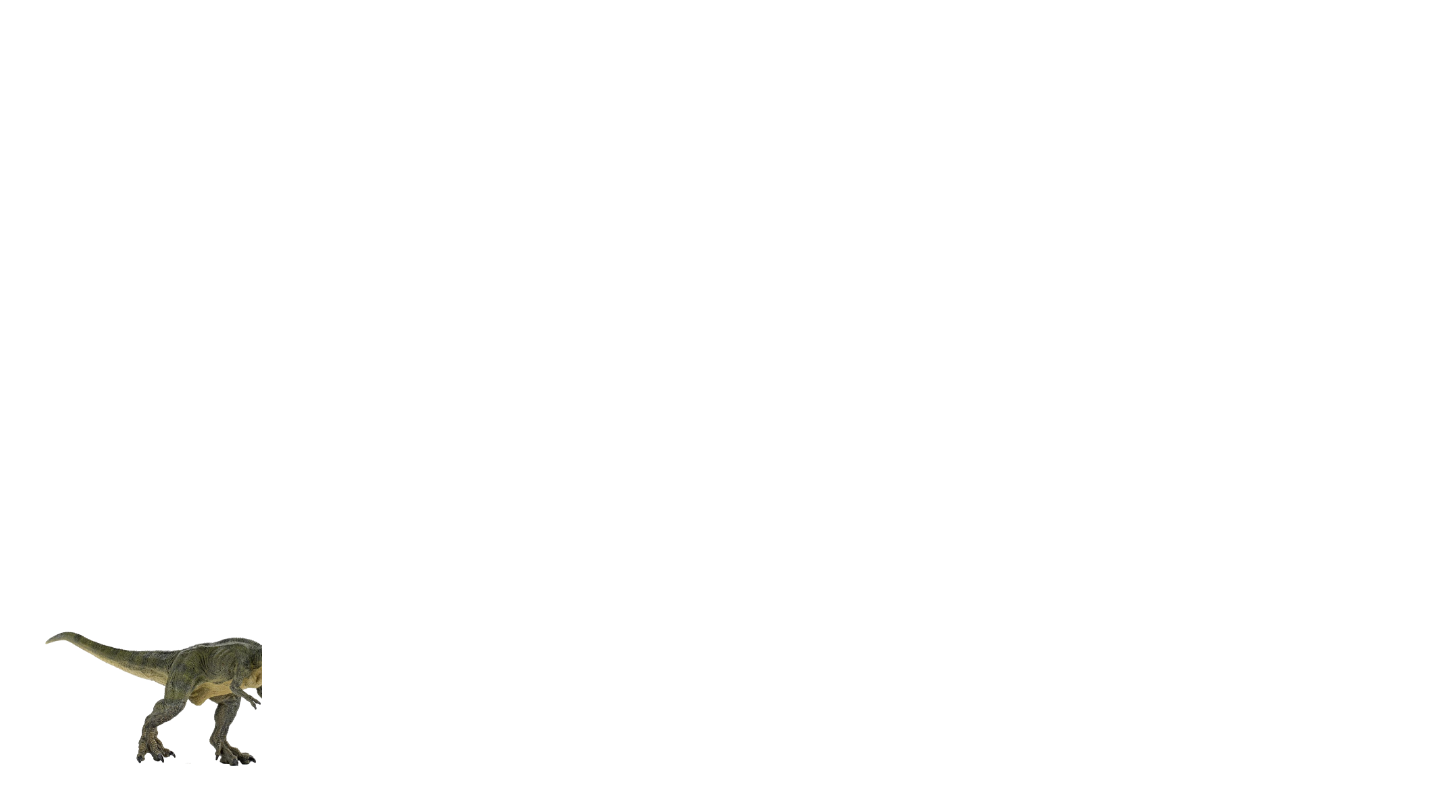
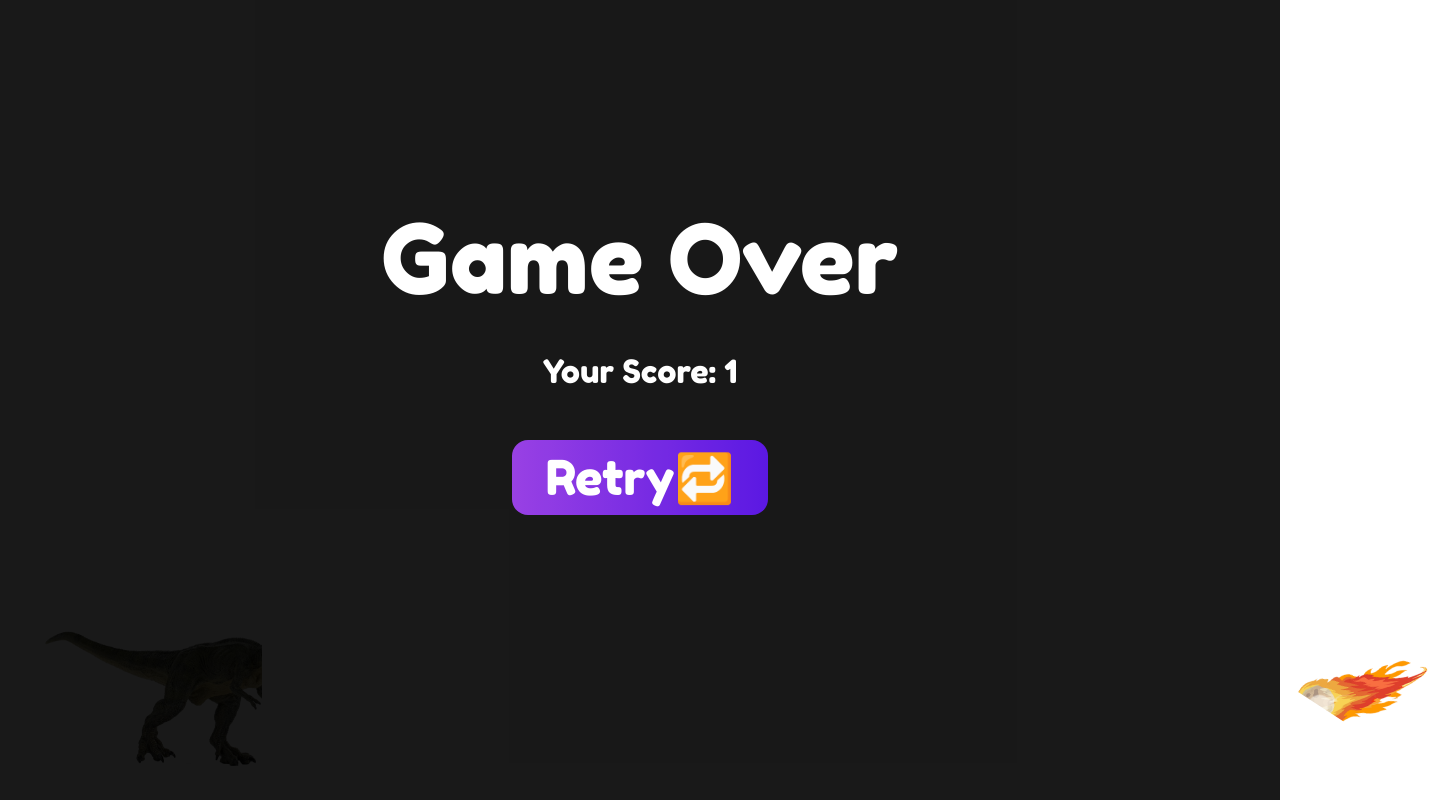
Before and after one commit to hamiecod/MeteorRun, a plain HTML site: page dist/index.html in a window 1280 px wide. Both pictures are taken after a click on the button "Play🌟". Shown: the whole page, 1435 px wide, since content can reach past the window. Drawn offline with Linux system fonts and the light colour scheme.

Commit message:
:sparkles: Added game over screen and retry button

```diff
--- a/dist/index.html
+++ b/dist/index.html
@@ -13,16 +13,26 @@
     <div class="splash">
         <div class="splash-emoji">🌠</div>
         <div class="splash-title">Welcome to Meteor Run</div>
-        <div class="splash-subtitle">If you are using a mobile phone, please keep your phone in horizontal alignment</div>
+        <div class="splash-subtitle">Save dinosaurs from extinction</div>
         <div class="splash-play">
             <button class="splash-play__button">Play🌟</button>
         </div>
     </div>
     <div class="game">
-        <div class="game-over">Game Over</div>
         <div class="game-dino"></div>
         <div class="game-score__container">Your Score: 0</div>
         <div class="game-obstacle obstacleAnimation"></div>
     </div>
+    <div class="game-over">
+        <div class="game-over__title">
+            Game Over
+        </div>
+        <div class="game-over__score"></div>
+        <div class="game-over__retry">
+            <div class="game-over__retry-button">
+                Retry🔁
+            </div>
+        </div>
+    </div>
 </body>
 </html>
--- a/dist/script.js
+++ b/dist/script.js
@@ -1,217 +1,157 @@
-// variables
-
-// game components
-var dino = document.querySelector(".game-dino");
-var obstacle = document.querySelector(".game-obstacle");
-var gameOver = document.querySelector(".game-over");
-var scoreContainer = document.querySelector(".game-score__container");
-
-// audio
-var gameAudio = new Audio("../assets/music.mp3");
-var gameOverAudio = new Audio("../assets/death.mp3");
-
-// splash screen
-var playButton = document.querySelector(".splash-play__button");
-var splash = document.querySelector(".splash");
-
-// game values
-var score = 0;
-// score of the player
-var cross = true;
-// whether the obstacle has crossed the dragor
-// whether the dragon has jumped over the obstacle
-  // if cross is false it means that the obstacle is under the dino or just passing the dino
-  // if cross is true it means that the obstacle is not very near the dino and is not passing the dino and is somewhere else on the playground
-
-// game component position values
-dinoX = parseInt(
-  window.getComputedStyle(dino, null)
-  .getPropertyValue("left")
-);
-// X axis value of dino
-
-dinoY = parseInt(
-  window.getComputedStyle(dino, null)
-  .getPropertyValue("top")
-);
-// Y axis value of dino
-
-obstacleX = parseInt(
-  window.getComputedStyle(obstacle, null).getPropertyValue("left")
-);
-// X axis value of obstacle
-
-obstacleY = parseInt(
-  window.getComputedStyle(obstacle, null).getPropertyValue("top")
-);
-// Y axis value of obstacle
-
-distanceX = Math.abs(dinoX - obstacleX);
-// X axis distance between the dino and the obstacle
-
-distanceY = Math.abs(dinoY - obstacleY);
-// Y axis distance between the dino and the obstacle
-
-animationDuration = parseFloat(
-  window.getComputedStyle(obstacle, null).getPropertyValue("animation-duration")
-);
-// the duration of the obstacle animation AKA the obstacle speed
-// default value = 3s
-
+score = 0;
+cross = true;
+var playButton = document.querySelector('.splash-play__button');
 var newDuration;
-// the new animation duration of the obstacle AKA the new obstacle speed
-
 // variables declared without let or var keyword become global and can be accessed anywhere
 
-// splash screen
-playButton.addEventListener("click", hideSplash);
-// the hideSplash function is started on the play button click
+gameOver = document.querySelector(".game-over");
+gameOver.classList.add("hidden");
+gameOver.classList.remove("visible");
 
-splash.classList.add("visible");
-// makes the splash screen visible
-obstacle.classList.add("hidden");
-// hides the obstacle so that it is not visible behind the splash screen
+function startGame() {
+  score=0;
+  updateScore(score);
 
-// function to hide the splash screen
-function hideSplash() {
-  splash.classList.remove("visible");
-  // removes the visible class
-  splash.classList.add("hidden");
-  // hides the splash screen
-  setTimeout(() => {
-    startGame();
-  }, 1500);
-  // starts the game in 1500ms, so that the player can set himself to the environment
-}
+  dino = document.querySelector(".game-dino");
+  dino.style.left= 3.5 + "vw";
+  dino.style.transform = "scaleX(1)";
 
-
-// starts the main game
-function startGame() {
+  gameAudio = new Audio('../assets/music.mp3');
+  gameOverAudio = new Audio('../assets/death.mp3');
+  obstacle.classList.remove("hidden");
+  obstacle.classList.add("visible");
+  obstacle.classList.add("obstacleAnimation");
+  obstacle.style.right = -10 + "vw";
+  gameOver = document.querySelector(".game-over");
+  gameOver.classList.add("hidden");
   setTimeout(() => {
     gameAudio.play();
-  }, 300);
-  // audio is turned on, 300ms after the play button click
-  // audio is played after a delay so that the user can see the environment and then get into the play mode
+  }, 1200);
 
-  obstacle.classList.remove("hidden");
-  obstacle.classList.add("visible");
-  // makes the obstacle visible
-  // the obstacle is hidden due to splash screen
-
-  obstacle.style.right = -3 + "vw";
-  // takes the obstacle out of the screen to prevent random spawning of the obstacle
-  gameOver.classList.add("hidden");
-  // hides the game over message(default)
-
-
-  // PLAYER CONTROLS
   // onkeydown is triggered when a key is pressed
   // e.keycode will give the key code of the key pressed
   document.onkeydown = function (e) {
+    dino = document.querySelector(".game-dino");
+    // console.log(e.keyCode);
     if (e.keyCode == 87 || e.keyCode == 38 || e.keyCode == 32) {
       // JUMP
       // 87 is w
       // 38 is up arrow key
       // 32 is space bar
       dino.classList.add("animateDino");
-      // animates the dino(player) to jump when specific key is pressed, see _game.scss
       setTimeout(() => {
         dino.classList.remove("animateDino");
-        // stops the dino animation after 800 ms, thus stopping the dino jump
-      }, 800);
-    }
-    else if (e.keyCode == 68 || e.keyCode == 39) {
+      }, 1100);
+    } else if (e.keyCode == 68 || e.keyCode == 39) {
       // RIGHT
       // 68 is d
       // 39 is right arrow key
+      dinoX = parseInt(
+        window.getComputedStyle(dino, null).getPropertyValue("left")
+      );
       dino.style.transform = "scaleX(1)";
-      // makes the dino look towards the right
-      dino.style.left = dinoX + 8.75 + "vw";
-      // makes the dino walk towards the right
-    }
-    else if (e.keyCode == 65 || e.keyCode == 37) {
+      dino.style.left = dinoX + 112 + "px";
+    } else if (e.keyCode == 65 || e.keyCode == 37) {
       // LEFT
       // 65 is a
       // 37 is left arrow key
+      dinoX = parseInt(
+        window.getComputedStyle(dino, null).getPropertyValue("left")
+      );
       dino.style.transform = "scaleX(-1)";
-      // makes the dino look towards right
-      dino.style.left = dinoX - 8.75 + "vw";
-      // makes the dino move towards left
+      dino.style.left = dinoX - 112 + "px";
     }
   };
 
   setInterval(() => {
-    // every 100ms check the following:
-    if (distanceX < 120 && distanceY < 30) {
-      // if the distance between the dino and obstacle on the X axis is less than 120px
-      // if the distance between the dino and obstacle on the Y axis is less than 30px
-      // it just acts like `is touching` function
-      // if the distance between the dino and obstacle on X axis is less than 120px, they both are touching each other
-      // if the distance between the dino and obstacle on X axis is less than 120px as well as the distance between the both on the Y axis is less than 30px, they are touching each other
+    dino = document.querySelector(".game-dino");
+    gameOver = document.querySelector(".game-over");
+    obstacle = document.querySelector(".game-obstacle");
+
+    dx = parseInt(window.getComputedStyle(dino, null).getPropertyValue("left"));
+    dy = parseInt(window.getComputedStyle(dino, null).getPropertyValue("top"));
+
+    ox = parseInt(
+      window.getComputedStyle(obstacle, null).getPropertyValue("left")
+    );
+    oy = parseInt(
+      window.getComputedStyle(obstacle, null).getPropertyValue("top")
+    );
+
+    offsetX = Math.abs(dx - ox);
+    offsetY = Math.abs(dy - oy);
+
+    if (offsetX < 120 && offsetY < 30) {
       obstacle.classList.remove("obstacleAnimation");
-      // stops the obstacle movement AKA the obstacle animation
       gameOver.classList.remove("hidden");
       gameOver.classList.add("visible");
-      // makes the Game Over visible
 
       gameAudio.pause();
-      // pauses the game audio
-
       // death audio
       gameOverAudio.play();
-      // plays the death audio
-
       setTimeout(() => {
         gameOverAudio.pause();
       }, 1500);
-      // stops the death audio after 1.5s
 
-    }
-    else if (distanceX > 180 && distanceX < 250 && cross) {
-      // if the distance between the dino and obstacle on the X axis is in between 180px and 250px
-      // if cross is true
+      // game over score
+      scoreContainer = document.querySelector('.game-score__container');
+      gameOverScore = document.querySelector('.game-over__score');
+      gameOverScore.innerHTML = "Your Score: "+ score;
+    } else if (offsetX > 180 && offsetX < 250 && cross) {
       score += 1;
-      // increment the score by 1
       updateScore(score);
-      // calls the updateScore function with the score variable as the parameter
-
-      // cross varaible defines whether the variable is passing the dino or not
-      // if cross is false it means that the obstacle is under the dino or just passing the dino
-      // if cross is true it means that the obstacle is not very near the dino and is not passing the dino and is somewhere else on the playground
       cross = false;
-      // sets cross to false
-
       setTimeout(() => {
         cross = true;
       }, 1000);
-      // sets cross to true after 1s, when the obstacle has passed the dino
+      setTimeout(() => {
+        animationDuration = parseFloat(
+          window
+            .getComputedStyle(obstacle, null)
+            .getPropertyValue("animation-duration")
+        );
+        console.log(animationDuration);
+        if (animationDuration >= 1.2) {
+          newDuration = animationDuration - 0.05;
+          console.log(newDuration);
+          obstacle.style.animationDuration = newDuration + "s";
+        } else if (newDuration <= 1.2) {
+          console.log("top speed reached");
+        }
+      }, 345);
+    }
+  }, 100);
 
-      setTimeout(() => {
-        if (newDuration >= 1.2) {
-          // if the value of aniation Duration is greater than 1.2s
-          // default value of animationDuration = 3s;
-          newDuration = animationDuration - 0.05;
-          // everytime the dino passes the obstacle the speed of the obstacle increases
-          // the animation duration of the obstacle is decreased by 0.05s so it appears to move faster everytime the dino crosses it
-          obstacle.style.animationDuration = newDuration + "s";
-          // sets the animation duration to the calculated new duration of the animation and adds a 's' at the end of the value, depicting seconds
-        }
-        else if (newDuration <= 1.2) {
-          // if the animation duration is less than 1.2s
-          // the animation duration doesnt increase if the animation duration is lesser or equal to 1.2
-          // the speed of the obstacle doesnt increase after it has reached 1.2s because it would be extremely difficult for the player to handle such high speed
-          // console.log("top speed reached");
-        }
-      }, 340);
-      // this is done 340ms after the obstacle has passed the dino because if we increase the speed while the obstacle is passing the dino, it would cause a jerk, distracting the player at the crucial moment
-    }
-  }, 100)
-  // this all is checked every 100ms
-  // every 100ms it is checked whether the obstacle is touching the dino
+
 }
 
 function updateScore(score) {
-  // this function updates the score in the DOM
+  scoreContainer = document.querySelector(".game-score__container");
   scoreContainer.innerHTML = "Your Score: " + score;
-  // the parameter supplied is set as the score
 }
+
+function hideSplash(){
+  let splash = document.querySelector('.splash');
+  splash.classList.remove("visible");
+  splash.classList.add("hidden");
+  setTimeout(() => {
+    startGame();
+  }, 1500);
+}
+
+playButton.addEventListener('click', hideSplash);
+let obstacle = document.querySelector('.game-obstacle');
+let splash = document.querySelector('.splash');
+splash.classList.add("visible");
+obstacle.classList.add("hidden");
+
+// retry
+let retry = document.querySelector('.game-over__retry-button');
+retry.addEventListener('click', startGame);
+retry.addEventListener('click', hideGameOver);
+
+function hideGameOver(){
+  gameover = document.querySelector('.game-over');
+  gameover.classList.add('hidden');
+  gameover.classList.remove('visible');
+}
--- /dev/null
+++ b/src/scss/_gameOver.scss
@@ -0,0 +1,47 @@
+.game-over{
+    position: absolute;
+    top: 0vh;
+    width: 100vw;
+    height: 100vh;
+    background: #000;
+    opacity: 0.9;
+    &__title{
+        width: 100%;
+        text-align: center;
+        color: #fff;
+        font-size: 6rem;
+        position: absolute;
+        top: 25vh;
+    }
+    &__score{
+        width: 100%;
+        text-align: center;
+        color: #fff;
+        font-size: 2rem;
+        position: absolute;
+        top: 44vh
+    }
+    &__retry{
+        position: absolute;
+        top: 55vh;
+        width: 100vw;
+        display: flex;
+        justify-content: center;
+        align-items: center;
+        &-button{
+            background: linear-gradient(to right, #8e2de2, #4a00e0);
+            width: 20vw;
+            text-align: center;
+            font-size: 3rem;
+            padding: 1vh;
+            border-radius: 2vh;
+            color: #fff;
+            cursor: pointer;
+            transition-property: transform;
+            transition-duration: .8s;
+            &:hover{
+                transform: scale(1.2);
+            }
+        }
+    }
+}
--- a/src/scss/main.scss
+++ b/src/scss/main.scss
@@ -5,3 +5,5 @@ body{
 }
 
 @import './game';
+
+@import './gameOver';
```
Also changed, not shown: dist/main.css.
